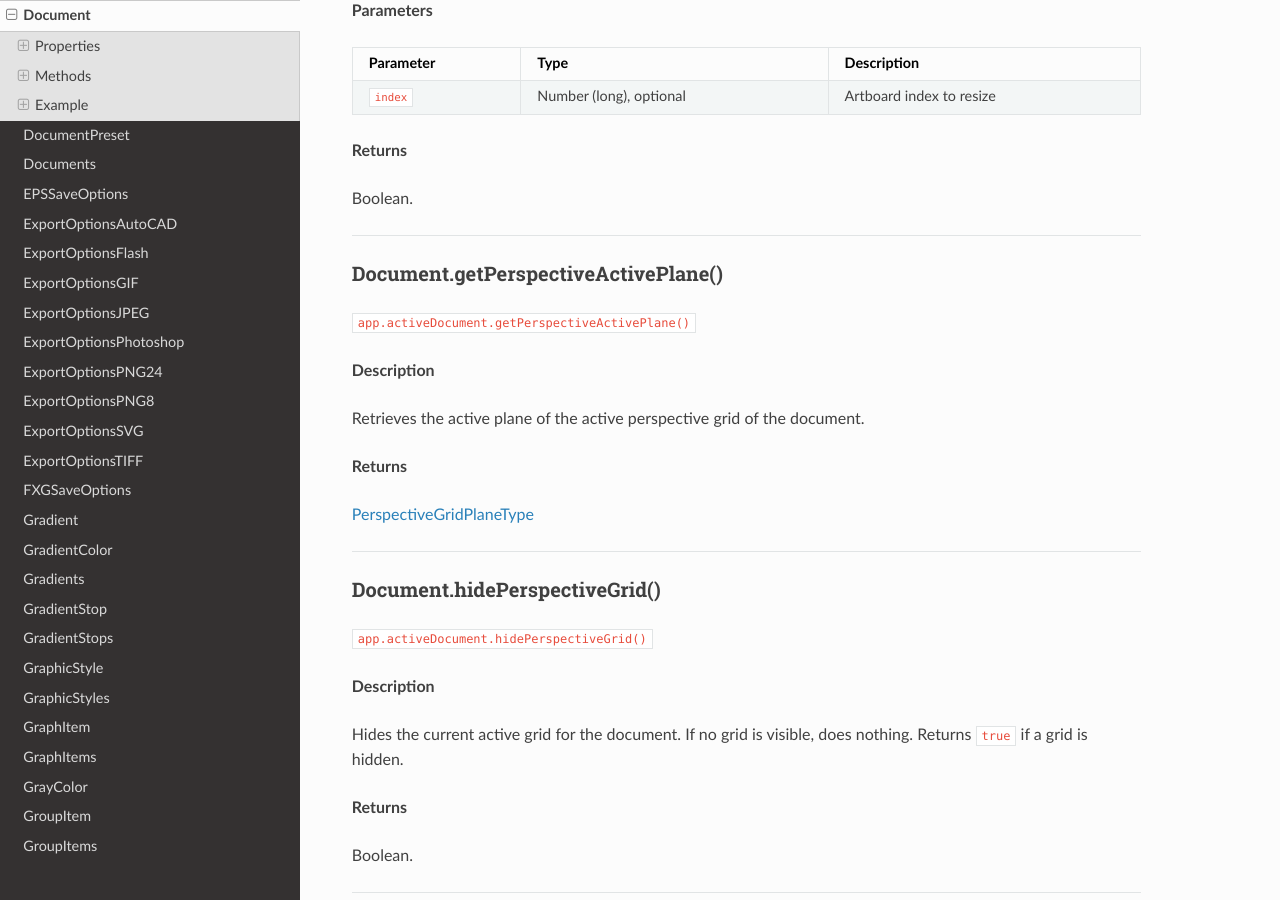
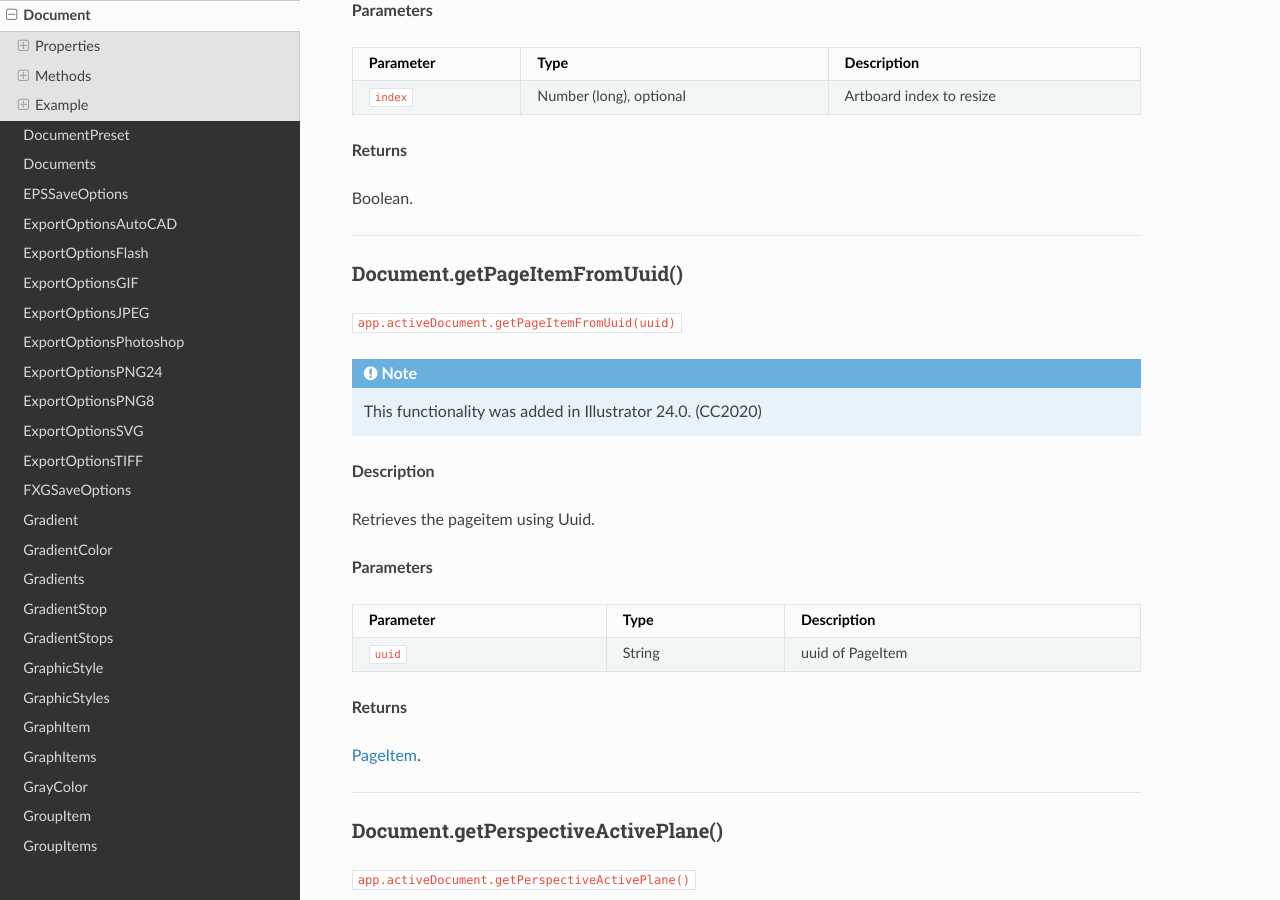
Before and after one commit to docsforadobe/illustrator-scripting-guide, a Sphinx documentation site: the page built from docs/jsobjref/Document.rst, in a window 1280 px wide and 900 px high, scrolled down 29349 px. Built offline with Sphinx 7.4.7 and the Read the Docs theme 2.0.0, drawn with Linux system fonts in a browser that asks for light colours.

Commit message:
Added uuid method and updated changelog

```diff
--- a/docs/jsobjref/Document.rst
+++ b/docs/jsobjref/Document.rst
@@ -1566,6 +1566,34 @@ Resizes the artboard at the given index to fit currently selected art. Index def
 **Returns**
 
 Boolean.
+
+----
+
+.. _jsobjref/Document.getPageItemFromUuid:
+
+Document.getPageItemFromUuid()
+********************************************************************************
+
+``app.activeDocument.getPageItemFromUuid(uuid)``
+
+.. note::
+   This functionality was added in Illustrator 24.0. (CC2020)
+
+**Description**
+
+Retrieves the pageitem using Uuid.
+
+**Parameters**
+
++----------------+-----------------------------------------------+------------------------+
+|   Parameter    |                     Type                      |      Description       |
++================+===============================================+========================+
+| ``uuid``       | String                                        | uuid of PageItem       |
++----------------+-----------------------------------------------+------------------------+
+
+**Returns**
+
+:ref:`jsobjref/PageItem`.
 
 ----
 
--- a/docs/jsobjref/PageItem.rst
+++ b/docs/jsobjref/PageItem.rst
@@ -417,9 +417,12 @@ PageItem.uuid
 
 ``app.activeDocument.pageItems[index].uuid``
 
+.. note::
+   This functionality was added in Illustrator 24.0. (CC2020)
+
 **Description**
 
-The unique identifier for this pageItem (Illustrator 24+)
+The unique identifier for this pageItem
 
 **Type**
 
```
Also changed, not shown: docs/introduction/changelog.rst (+10 -0 lines).
